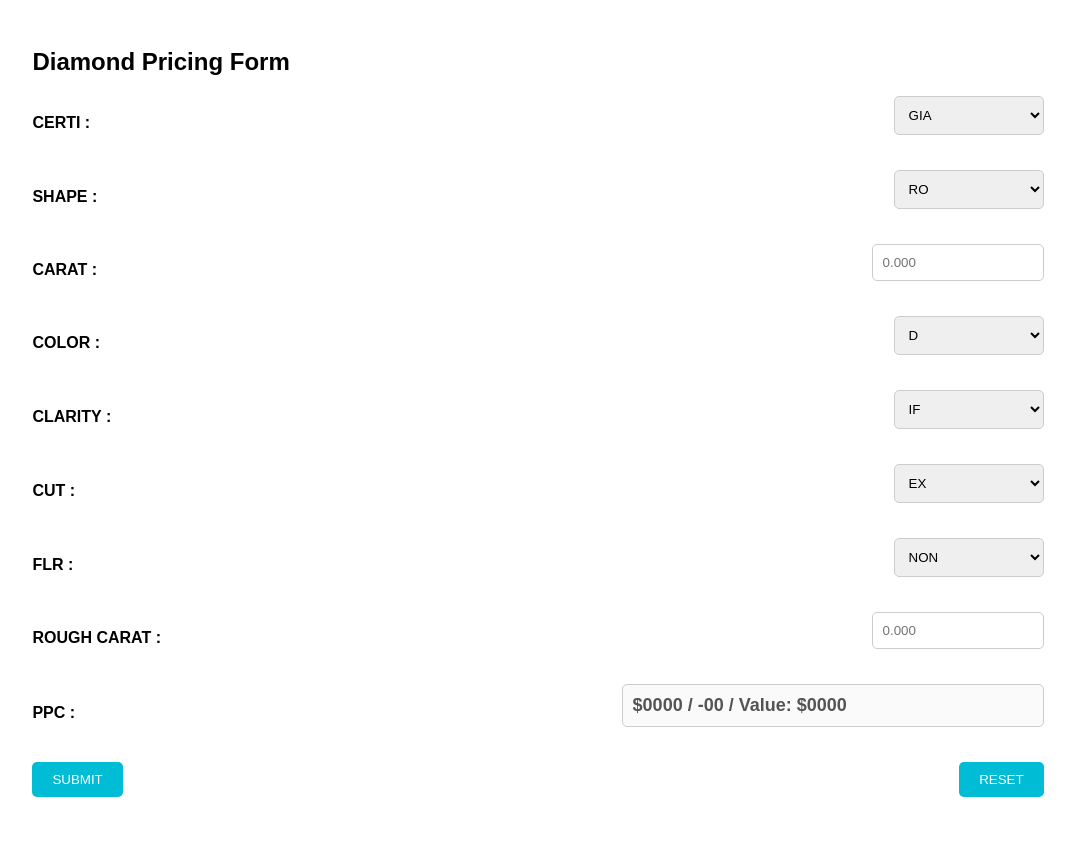
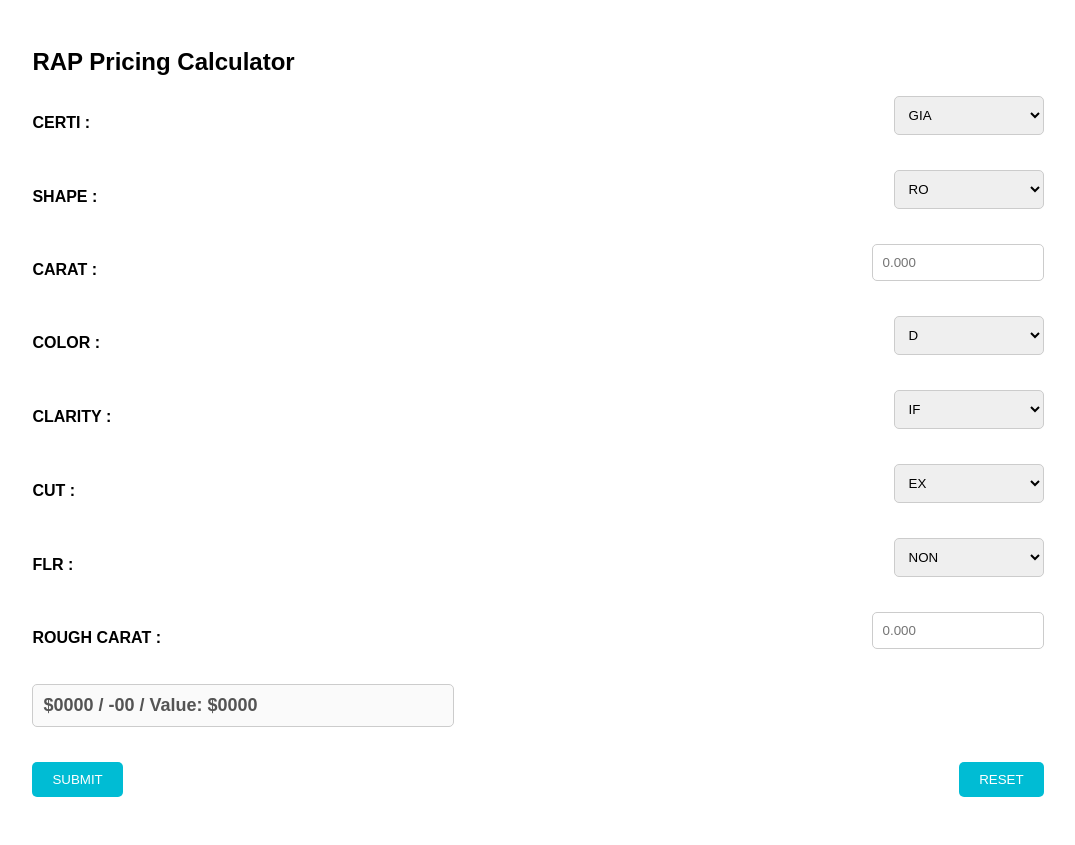
Before and after one commit to forlocalaccc/Rap-Calculator, a Flask app: page / in a window 1280 px wide. Shown: the whole page, without its empty margins (102-1177 px from the left). Run offline with Flask 3, Linux system fonts and the light colour scheme.

Commit message:
index.html

```diff
--- a/templates/index.html
+++ b/templates/index.html
@@ -50,7 +50,7 @@
 <body>
 <form id="diamondForm">
     <div class="container">
-        <h2>Diamond Pricing Form</h2>
+        <h2>RAP Pricing Calculator</h2>
 
         <div class="row">
             <label for="certi">CERTI :</label>
@@ -117,7 +117,6 @@
         </div>
 
         <div class="row">
-            <label>PPC :</label>
             <input type="text" name="ppc" id="ppc" value="$0000 / -00 / Value: $0000" disabled>
         </div>
 
```
